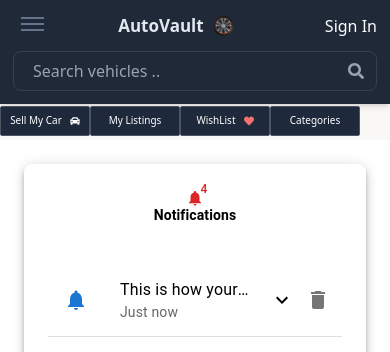
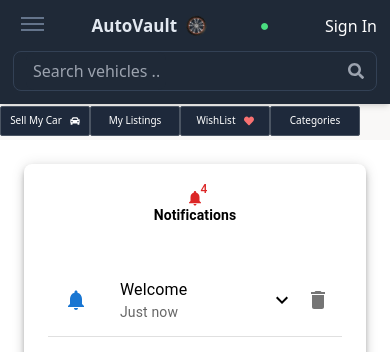
Before and after one commit to PixelVans/AutoVault1, a React (Vite) app in the folder frontend/: page /notifications in a window 390 px wide. Shown: the top 352 px of the page. Built offline with nearby package versions, Linux system fonts and the light colour scheme; no server answers.

Commit message:
notification dot for mobile devices

```diff
--- a/frontend/src/assets/pages/Header.jsx
+++ b/frontend/src/assets/pages/Header.jsx
@@ -6,6 +6,9 @@ import { useSelector } from 'react-redux';
 import MobileSort from '../../components/MobileSort';
 
 export default function Header() {
+
+    const notificationsCount = useSelector((state) => state.user.notifications);
+    const hasNotifications = notificationsCount > 0;
     const isAuthenticated = useSelector((state) => state.user.isAuthenticated);
     const userData = useSelector((state) => state.user.userData);
     const [searchTerm, setSearchTerm] = useState('');
@@ -83,6 +86,11 @@ export default function Header() {
                         <img className='bg-wheel h-[23px] w-[23px] sm:h-[33px] sm:w-[33px] mx-2 my-auto animate-rotate' src='../../images/wheel.png' alt='Rotating wheel'/>
                    </div>
                 </Link>
+
+                <span className='lg:hidden'>  {hasNotifications && (
+            <span className='ml-1 text-green-400 w-3 h-3'>●</span> // Optional: Add a visual indicator
+          )} </span>
+
                 <form onSubmit={handleSubmit} className=' bg-gray-700 rounded-lg hidden lg:flex sm:w-[350px]'>
                     <input
                         className='p-[7px] sm:p-2 rounded-lg w-[140px] sm:w-[300px]
--- a/frontend/src/assets/pages/HomeRibbon.jsx
+++ b/frontend/src/assets/pages/HomeRibbon.jsx
@@ -4,7 +4,7 @@ import React from 'react'
 import { FaCar } from 'react-icons/fa';
 import { FaHeart } from 'react-icons/fa';
 import { FaCog } from 'react-icons/fa';
-import { useNavigate } from 'react-router-dom';
+
 import { Link } from 'react-router-dom';
 import { MyListingsComponent, } from '../../components/ribbonRoutes';
 import { useSelector } from 'react-redux';
--- a/frontend/src/assets/pages/Notifications.jsx
+++ b/frontend/src/assets/pages/Notifications.jsx
@@ -13,8 +13,8 @@ export default function Notifications() {
 
   // Placeholder notifications
   const [notifications, setNotifications] = useState([
-    { id: 1, message: 'This is how your notifications will appear.', time: 'Just now', details: 'Welcome to Autovault! We are thrilled to have you on board.' },
-    { id: 2, message: 'Notifications will update in real-time.', time: '1 minute ago', details: 'Real-time updates ensure you are always informed.' },
+    { id: 1, message: 'Welcome', time: 'Just now', details: 'Welcome to Autovault! We are thrilled to have you on board.' },
+    { id: 2, message: 'Notifications will update in real-time.', time: '1 minute ago', details: ' The green notification dot will always appear when you have unread notifications' },
     { id: 3, message: 'You will receive alerts for important updates.', time: '1 hour ago', details: 'Important updates will be highlighted here.' },
     { id: 4, message: 'Check here for any new messages from support.', time: '1 day ago', details: 'Support messages will be sent here.' },
   ]);
```
